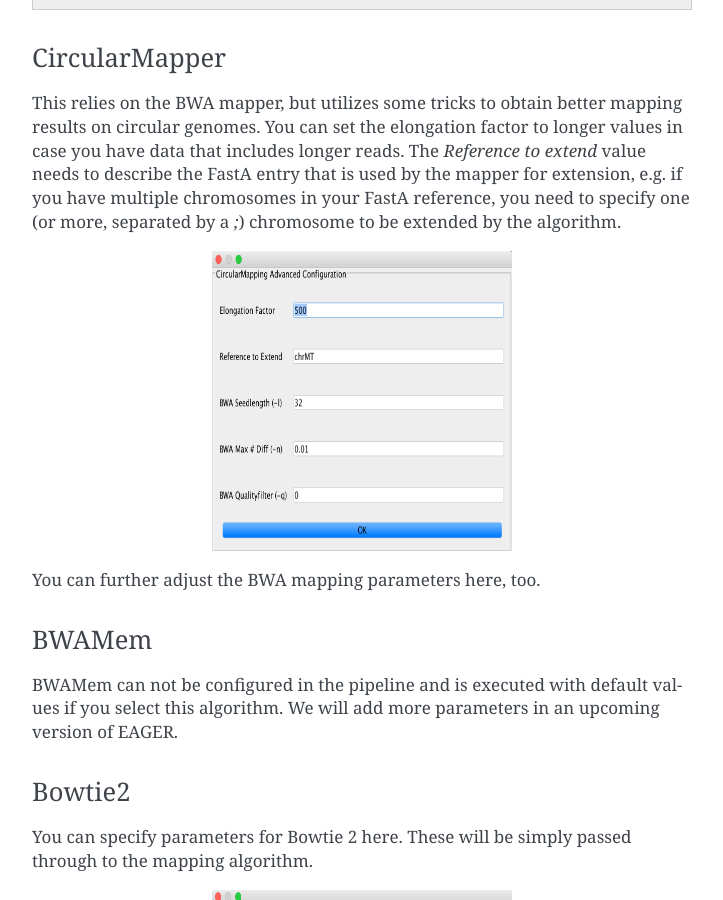
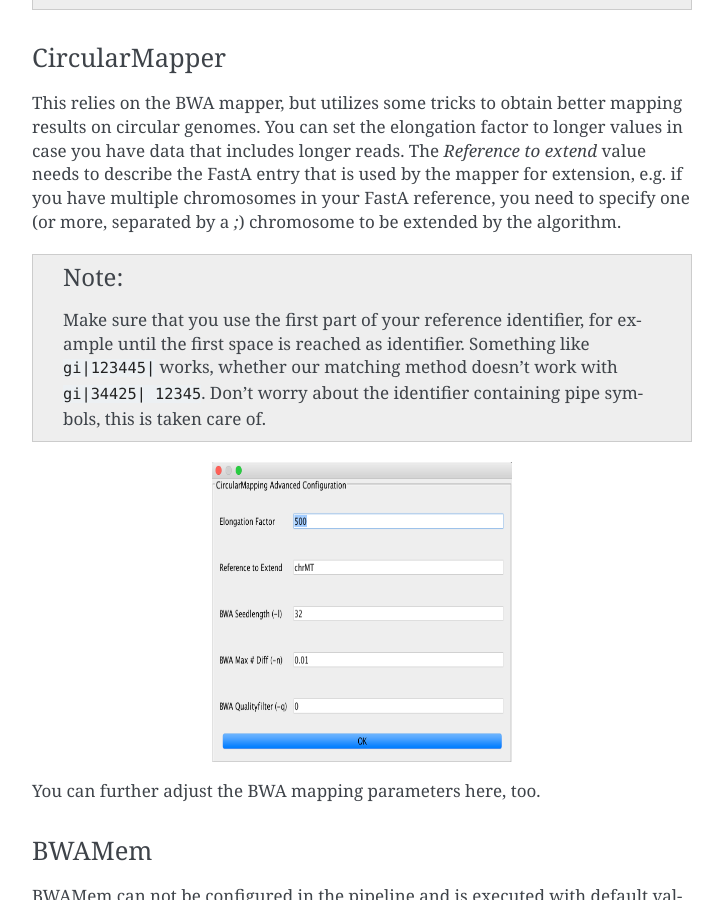
Before and after one commit to apeltzer/EAGER-GUI, a Sphinx documentation site: the page built from docs/contents/moduledescription.rst, in a window 1280 px wide and 900 px high, scrolled down 2487 px. Shown: the whole window, without its empty margins (388-1111 px from the left). Built offline with Sphinx 7.4.7, drawn with Linux system fonts in a browser that asks for light colours.

Commit message:
Update moduledescription.rst
A small update to our documentation regarding CircularMapper.

```diff
--- a/docs/contents/moduledescription.rst
+++ b/docs/contents/moduledescription.rst
@@ -58,6 +58,10 @@
 ^^^^^^^^^^^^^^
 
 This relies on the BWA mapper, but utilizes some tricks to obtain better mapping results on circular genomes. You can set the elongation factor to longer values in case you have data that includes longer reads. The *Reference to extend* value needs to describe the FastA entry that is used by the mapper for extension, e.g. if you have multiple chromosomes in your FastA reference, you need to specify one (or more, separated by a `;`) chromosome to be extended by the algorithm.
+
+.. note::
+
+  Make sure that you use the first part of your reference identifier, for example until the first space is reached as identifier. Something like ``gi|123445|`` works, whether our matching method doesn't work with ``gi|34425| 12345``. Don't worry about the identifier containing pipe symbols, this is taken care of.
 
 .. image:: images/modules/03_mapping_CircularMapper.png
     :width: 300px
```
